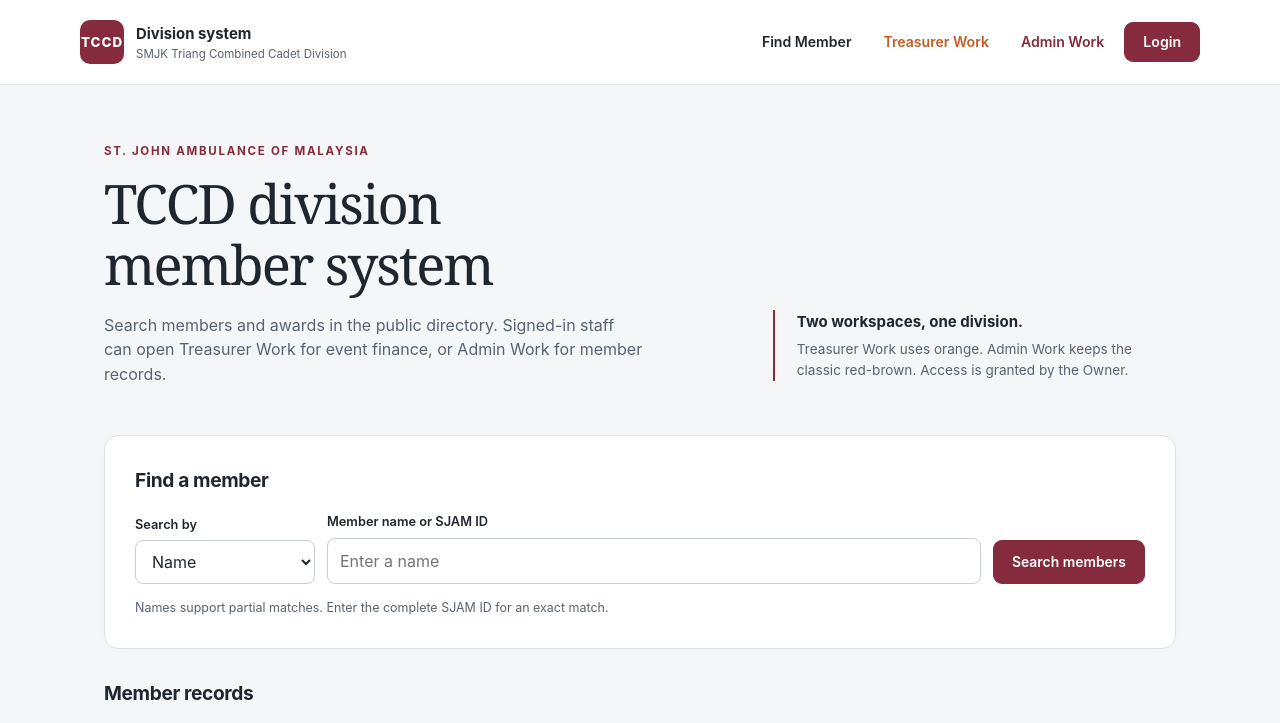
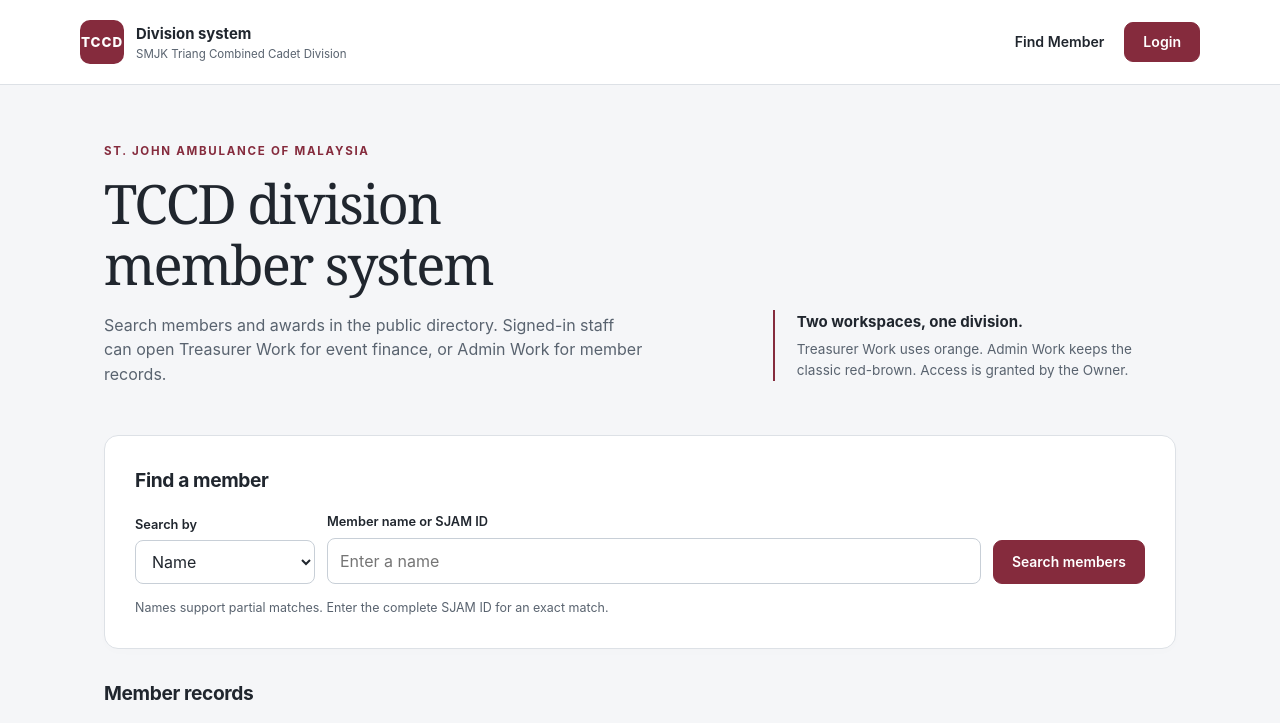
Before and after one commit to Wsk1234567/DivisionMemberSystem, a website: page src/public.html in a window 1280 px wide. Shown: the top 723 px of the page. Drawn offline with Linux system fonts and the light colour scheme.

Commit message:
Sign in on a login page and return to the homepage with role-based navbar

```diff
--- a/src/public.html
+++ b/src/public.html
@@ -8,8 +8,6 @@
   <a class="brand" href="./"><span class="brand-mark">TCCD</span><span><span class="brand-name">Division system</span><span class="brand-sub" id="organization">SMJK Triang Combined Cadet Division</span></span></a>
   <nav class="portal-nav" id="portal-nav" aria-label="Primary">
     <a href="#member-search">Find Member</a>
-    <a id="treasurer-link" class="portal-link treasurer" href="#">Treasurer Work</a>
-    <a id="admin-link" class="portal-link admin" href="#">Admin Work</a>
     <a id="login-link" class="button primary portal-login" href="#">Login</a>
   </nav>
 </header>
--- a/src/public.js
+++ b/src/public.js
@@ -9,6 +9,7 @@
   byId('region').textContent = config.region || byId('region').textContent;
   byId('demo-banner').hidden = !demo;
   const nav = byId('portal-nav');
+  const PUBLIC_HOME = 'https://wsk1234567.github.io/DivisionMemberSystem/';
   const workspaceBase = () => {
     if (demo) return 'admin.html';
     if (approvedUrl(config.adminUrl)) return config.adminUrl;
@@ -61,44 +62,31 @@
     try { sessionStorage.removeItem('tccd-portal'); } catch (error) { /* ignore */ }
     clearHash();
   }
-  function portalLoginHref() {
+  function loginHref() {
     const base = workspaceBase();
     if (!base) return '#';
-    return base + (base.includes('?') ? '&' : '?') + 'mode=portal';
+    return base + (base.includes('?') ? '&' : '?') + 'mode=login';
   }
-  function resolveAdminUrl(session) {
-    const candidates = [];
-    if (session && session.adminUrl) candidates.push(String(session.adminUrl));
-    candidates.push(workspaceBase());
-    for (const url of candidates) {
-      if (!url) continue;
-      if (demo) return url;
-      if (approvedUrl(url)) return url;
-    }
-    return workspaceBase();
-  }
-  function workspaceHref(mode, session) {
-    const base = resolveAdminUrl(session);
+  function workspaceHref(mode) {
+    const base = workspaceBase();
     if (!base) return '#';
     return base + (base.includes('?') ? '&' : '?') + 'mode=' + mode;
   }
   function packageHref(session, packageId) {
-    const base = resolveAdminUrl(session);
+    const base = workspaceBase();
     if (!base || !packageId) return '#';
     return base + (base.includes('?') ? '&' : '?') + 'mode=oc&package=' + encodeURIComponent(packageId);
   }
   function renderNavbar(session) {
     const find = '<a href="#member-search">Find Member</a>';
     if (!session) {
-      nav.innerHTML = find
-        + '<a class="portal-link treasurer" href="' + escape(workspaceHref('treasurer')) + '">Treasurer Work</a>'
-        + '<a class="portal-link admin" href="' + escape(workspaceHref('admin')) + '">Admin Work</a>'
-        + '<a id="login-link" class="button primary portal-login" href="' + escape(portalLoginHref()) + '">Login</a>';
+      // Logged out: only Find Member + Login
+      nav.innerHTML = find + '<a id="login-link" class="button primary portal-login" href="' + escape(loginHref()) + '">Login</a>';
       return;
     }
     const parts = [find];
-    if (session.treasurer) parts.push('<a class="portal-link treasurer" href="' + escape(workspaceHref('treasurer', session)) + '">Treasurer Work</a>');
-    if (session.admin || session.owner) parts.push('<a class="portal-link admin" href="' + escape(workspaceHref('admin', session)) + '">Admin Work</a>');
+    if (session.treasurer) parts.push('<a class="portal-link treasurer" href="' + escape(workspaceHref('treasurer')) + '">Treasurer Work</a>');
+    if (session.admin || session.owner) parts.push('<a class="portal-link admin" href="' + escape(workspaceHref('admin')) + '">Admin Work</a>');
     (session.packages || []).forEach(pkg => {
       parts.push('<a class="portal-link package-link" href="' + escape(packageHref(session, pkg.id)) + '">' + escape(pkg.label) + '</a>');
     });
```
Also changed, not shown: tests/backend.test.cjs (+1 -1 lines), 1 other file.
